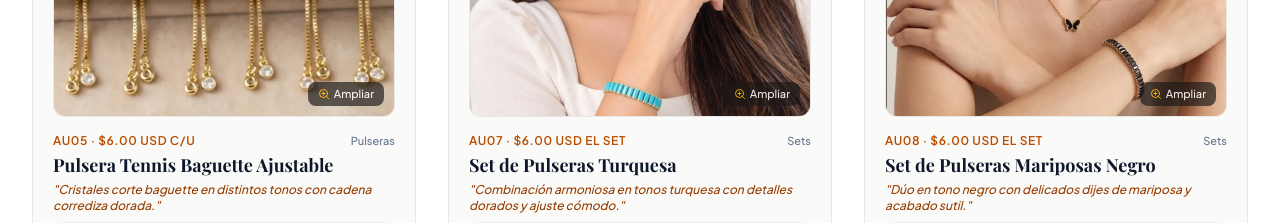
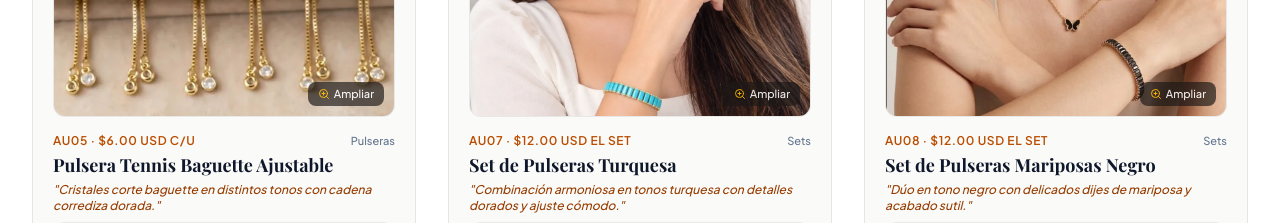
Before and after one commit to bessysiu1/Aura, a React (Vite) app: page / in a window 1280 px wide. Shown: the part 2220-2443 px from the top of the page. Built offline with nearby package versions, Linux system fonts and the light colour scheme; a web font is replaced by a local one.

Commit message:
Update prices and promo badges for products

```diff
--- a/src/products.ts
+++ b/src/products.ts
@@ -179,20 +179,20 @@ export const PRODUCTS_CATALOG: Product[] = [
     id: 'AU07',
     name: 'Set de Pulseras Turquesa',
     category: 'Sets',
-    price: 6.00,
+    price: 12.00,
     priceUnit: 'set',
-    promoBadge: 'AU07 · $6.00 USD el set',
+    promoBadge: 'AU07 · $12.00 USD el set',
     tagline: 'Combinación armoniosa en tonos turquesa con detalles dorados y ajuste cómodo.',
     designStory: 'Juego de pulseras con cuentas en tono turquesa y acentos luminosos que realzan cualquier look. Una propuesta fresca y encantadora para lucir juntas o por separado.',
     description: 'Juego completo de pulseras con cuentas en tono turquesa y acentos luminosos. Una propuesta fresca para lucir juntas o por separado.',
     imagen: './assets/images/productos/set-au07-turquesa-modelo.webp',
     disponible: true,
-    whatsappMessage: '¡Hola Áurea by Siu! Deseo pedir el *Set de Pulseras Turquesa (AU07)* por *$6.00 USD*.',
+    whatsappMessage: '¡Hola Áurea by Siu! Deseo pedir el *Set de Pulseras Turquesa (AU07)* por *$12.00 USD*.',
     media: {
       mainImage: './assets/images/productos/set-au07-turquesa-modelo.webp',
       modelImage: './assets/images/productos/set-au07-turquesa-modelo.webp',
       boxImage: './assets/images/productos/set-au07-turquesa-modelo.webp',
-      mainCaption: 'Set de Pulseras Turquesa (AU07) · $6.00 USD',
+      mainCaption: 'Set de Pulseras Turquesa (AU07) · $12.00 USD',
       modelCaption: 'Combinación ligera en tonos turquesa',
       boxCaption: 'Empaque protector listo para obsequio'
     },
@@ -202,20 +202,20 @@ export const PRODUCTS_CATALOG: Product[] = [
     id: 'AU08',
     name: 'Set de Pulseras Mariposas Negro',
     category: 'Sets',
-    price: 6.00,
+    price: 12.00,
     priceUnit: 'set',
-    promoBadge: 'AU08 · $6.00 USD el set',
+    promoBadge: 'AU08 · $12.00 USD el set',
     tagline: 'Dúo en tono negro con delicados dijes de mariposa y acabado sutil.',
     designStory: 'Set en contraste negro y detalles de mariposa que simbolizan ligereza y renovación. Ideal para acompañar tu estilo diario o sorprender con un detalle especial.',
     description: 'Set completo en contraste negro con delicados dijes de mariposa que simbolizan ligereza. Ideal para acompañar tu estilo diario.',
     imagen: './assets/images/productos/set-au08-mariposas-negro-modelo.webp',
     disponible: true,
-    whatsappMessage: '¡Hola Áurea by Siu! Deseo pedir el *Set de Pulseras Mariposas Negro (AU08)* por *$6.00 USD*.',
+    whatsappMessage: '¡Hola Áurea by Siu! Deseo pedir el *Set de Pulseras Mariposas Negro (AU08)* por *$12.00 USD*.',
     media: {
       mainImage: './assets/images/productos/set-au08-mariposas-negro-modelo.webp',
       modelImage: './assets/images/productos/set-au08-mariposas-negro-modelo.webp',
       boxImage: './assets/images/productos/set-au08-mariposas-negro-modelo.webp',
-      mainCaption: 'Set de Pulseras Mariposas Negro (AU08) · $6.00 USD',
+      mainCaption: 'Set de Pulseras Mariposas Negro (AU08) · $12.00 USD',
       modelCaption: 'Detalles de mariposa sobre diseño ajustable',
       boxCaption: 'Empaque protector individual'
     },
```
